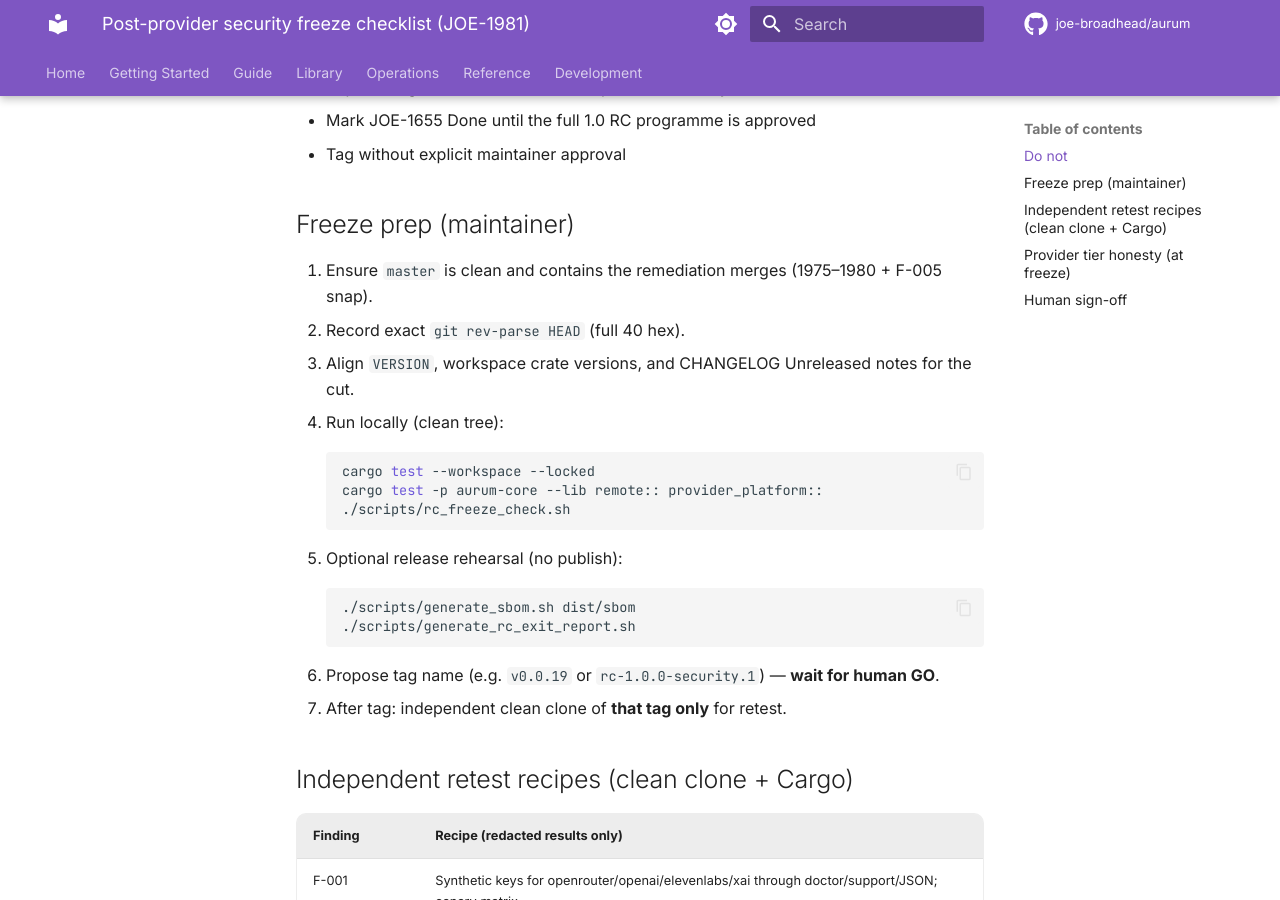
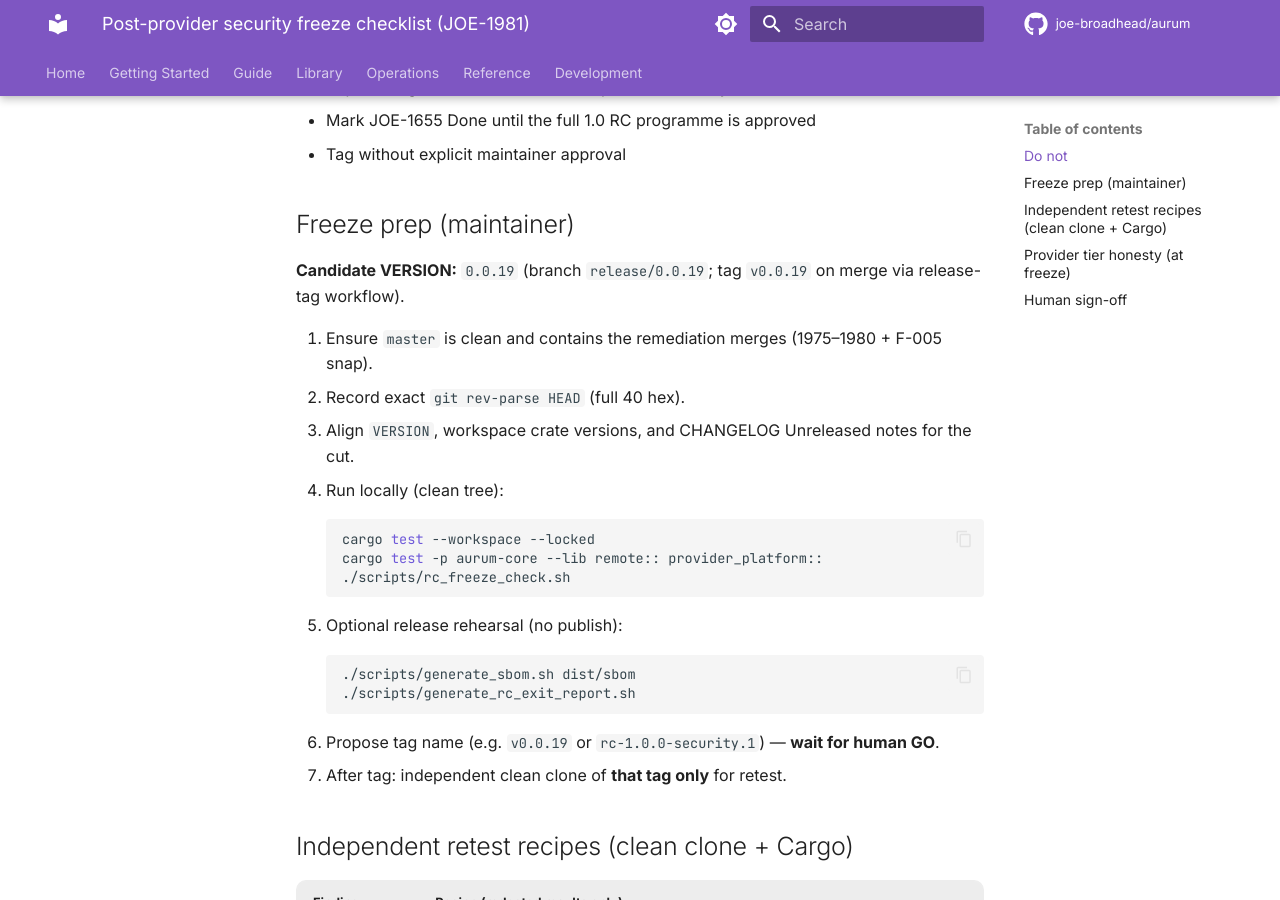
Before and after one commit to joe-broadhead/aurum, an MkDocs documentation site: the page built from docs/operations/post-provider-security-freeze.md, in a window 1280 px wide and 900 px high, scrolled down 412 px. Built offline with MkDocs 1.6.1 and Material for MkDocs 9.7.7, drawn with Linux system fonts in a browser that asks for light colours; comment, search, counter and statistics services are not loaded.

Commit message:
release: v0.0.19 post-provider security freeze (JOE-1981)
Align VERSION/workspace/CHANGELOG for the post-provider freeze candidate
covering provider platform remediations (JOE-1975–1980), F-005 verified-snap
staging (JOE-1918), and residual freeze docs (JOE-1919/1981). Pre-provider
v0.0.18 remains historical. Local freeze suite green:
cargo test --workspace --locked; remote/provider_platform lib filters;
./scripts/rc_freeze_check.sh.

Tag v0.0.19 is cut by release-tag workflow on merge of release/0.0.19.

```diff
--- a/Cargo.toml
+++ b/Cargo.toml
@@ -8,7 +8,7 @@
 default-members = ["crates/aurum"]
 
 [workspace.package]
-version = "0.0.18"
+version = "0.0.19"
 edition = "2021"
 license = "MIT"
 authors = ["Joe Broadhead"]
@@ -20,7 +20,7 @@
 
 [workspace.dependencies]
 # default-features = false so dependents can opt out of TTS/ORT (JOE-1647 native examples).
-aurum-core = { path = "crates/aurum-core", version = "0.0.18", default-features = false }
+aurum-core = { path = "crates/aurum-core", version = "0.0.19", default-features = false }
 async-trait = "0.1"
 base64 = "0.22"
 clap = { version = "4", features = ["derive", "env"] }
--- a/docs/operations/post-provider-security-freeze.md
+++ b/docs/operations/post-provider-security-freeze.md
@@ -13,6 +13,8 @@
 - Tag without explicit maintainer approval
 
 ## Freeze prep (maintainer)
+
+**Candidate VERSION:** `0.0.19` (branch `release/0.0.19`; tag `v0.0.19` on merge via release-tag workflow).
 
 1. Ensure `master` is clean and contains the remediation merges (1975–1980 + F-005 snap).
 2. Record exact `git rev-parse HEAD` (full 40 hex).
```
Also changed, not shown: CHANGELOG.md (+7 -0 lines), 2 other files.
